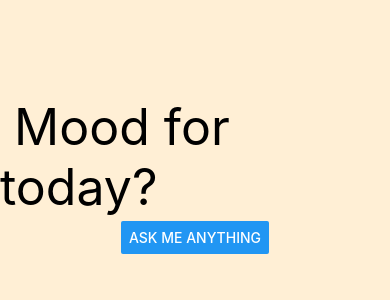
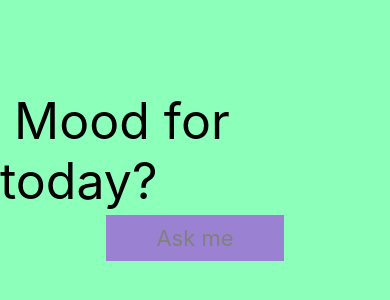
Before and after one commit to Technigo/project-react-native-app, a React Native app: screen / in a window 390 px wide. Shown: the part 234-534 px from the top of the page. Built offline with nearby package versions, Linux system fonts and the light colour scheme.

Commit message:
now the button respons but it looks not nice

```diff
--- a/App.js
+++ b/App.js
@@ -36,10 +36,11 @@ const Quotes = [
 
         <Header title="Mood for today?" />
 
-      <Title> {quote.answear}</Title>
+        <Title> {quote.answear}</Title>
 
-      <Button
-          title="ASK ME ANYTHING" onPress={showQuote}></Button>
+        <Button onPress={showQuote}>
+        <H1>Ask me</H1>
+        </Button>
 
 
     </Container>
@@ -49,7 +50,7 @@ const Quotes = [
 
 const Container = styled.View`
   flex: 1;
-  background-color: papayawhip;
+  background-color: #8CFFBA;
   justify-content: center;
   align-items: center;
 `
@@ -59,9 +60,16 @@ const Title = styled.Text`
   color: palevioletred;
 `
 
-const Button = styled.Button`
-  font-size: 24px;
-  color: palevioletred;
+const Button = styled.TouchableOpacity`
+  font-size: 26px;
+  background-color: #9a81d1;
 `
 
+const H1 = styled.Text`
+  font-size: 22px;
+  color: grey;
+  padding: 10px 50px;
+  text-align: center;
+  `
+
 export default App
```
Also changed, not shown: TheAnswear.js (deleted).
